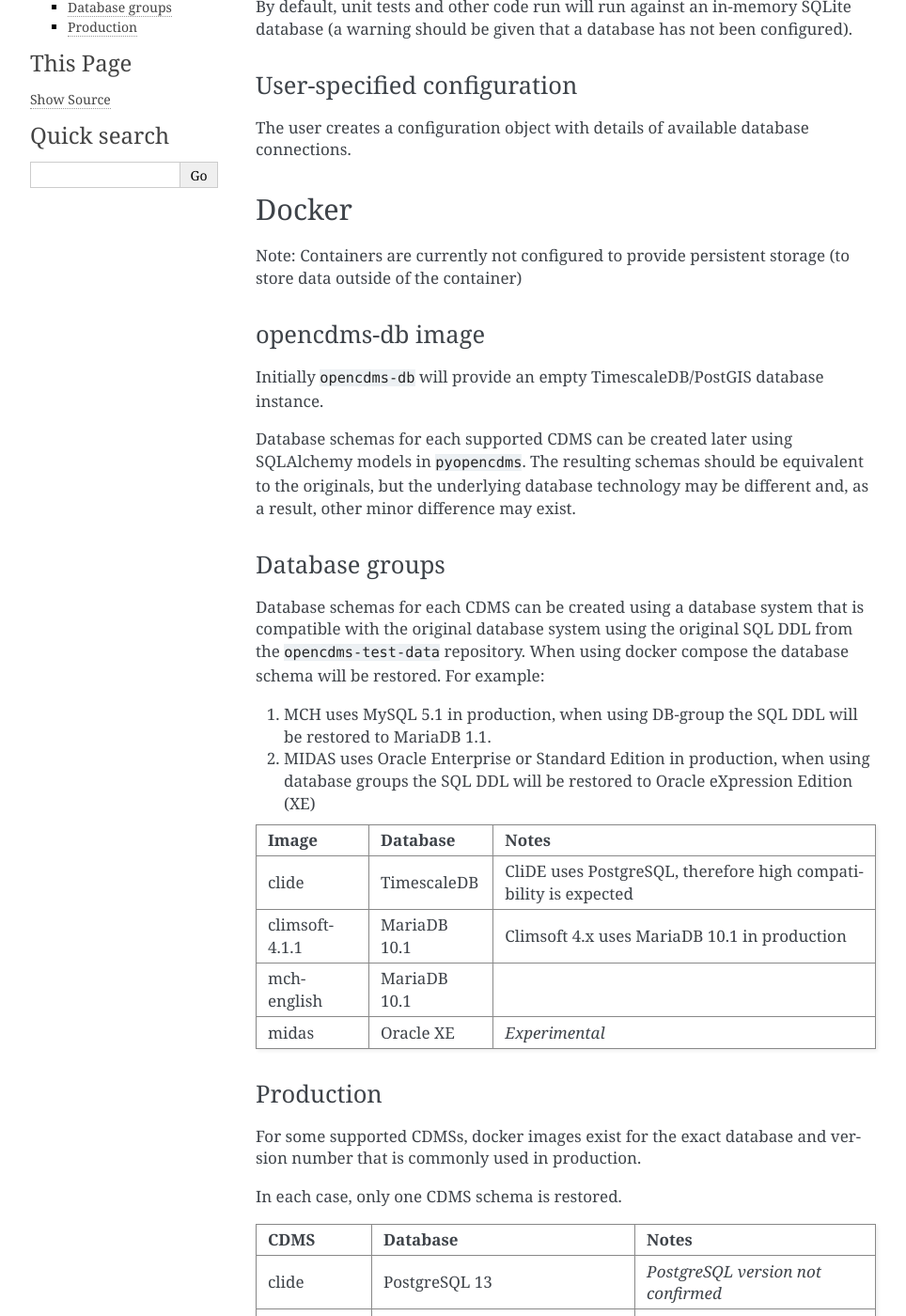
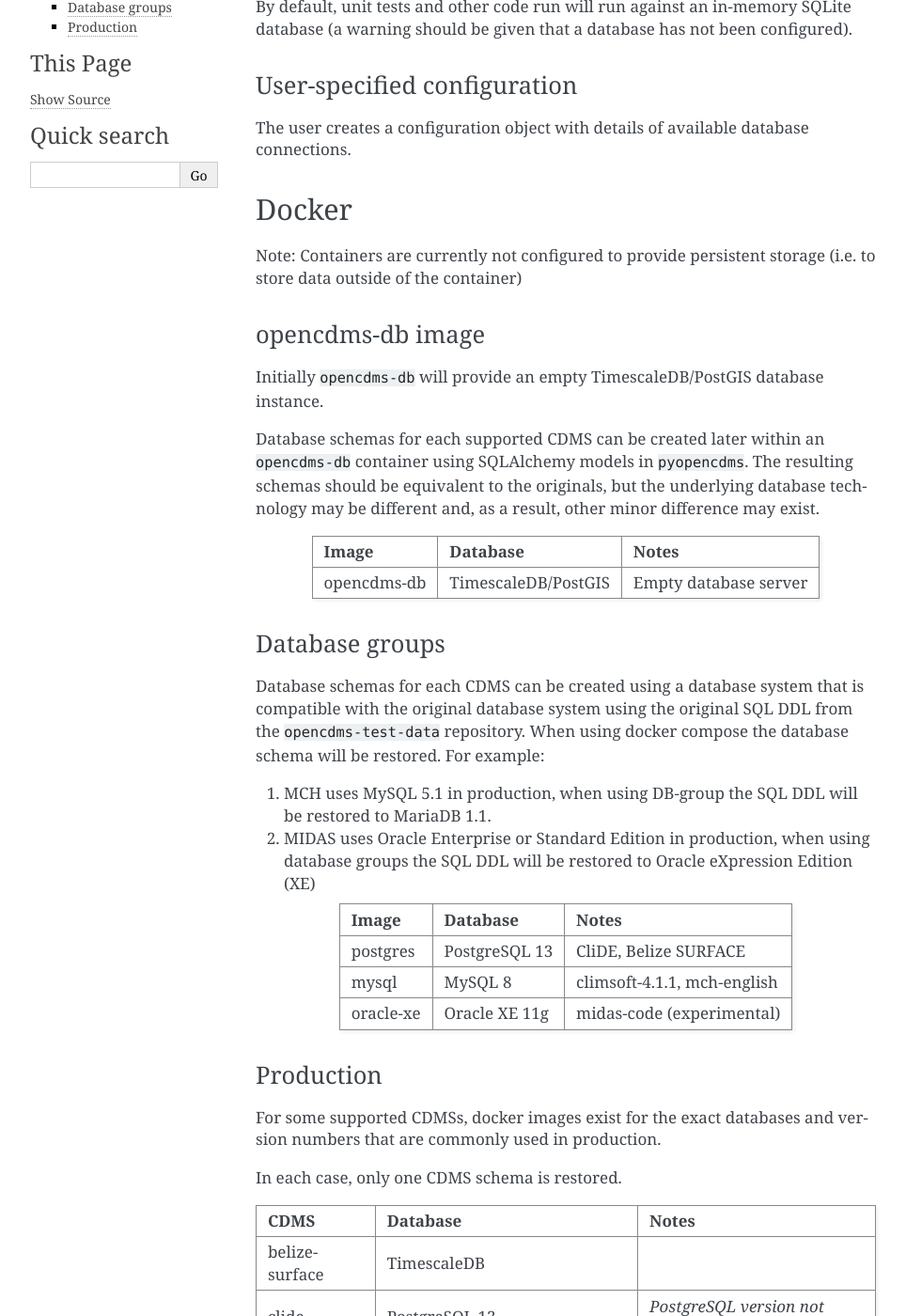
Before and after one commit to opencdms/opencdms, a Sphinx documentation site: the page built from docs/source/databases.rst, in a window 1280 px wide and 1400 px high, scrolled down 244 px. Shown: the whole window at 94% size, without its empty margins (148-1112 px from the left). Built offline with Sphinx 7.4.7, drawn with Linux system fonts in a browser that asks for light colours.

Commit message:
Update databases.rst

```diff
--- a/docs/source/databases.rst
+++ b/docs/source/databases.rst
@@ -19,46 +19,57 @@
 Docker
 ------
 
-Note: Containers are currently not configured to provide persistent storage (to store data outside of the container)
+Note: Containers are currently not configured to provide persistent storage (i.e. to store data outside of the container)
 
 opencdms-db image
 ~~~~~~~~~~~~~~~~~
 
 Initially ``opencdms-db`` will provide an empty TimescaleDB/PostGIS database instance.
 
-Database schemas for each supported CDMS can be created later using SQLAlchemy models in ``pyopencdms``. The resulting schemas should be equivalent to the originals, but the underlying database technology may be different and, as a result, other minor difference may exist.
+Database schemas for each supported CDMS can be created later within an ``opencdms-db`` container using SQLAlchemy models
+in ``pyopencdms``. The resulting schemas should be equivalent to the originals, but the underlying database technology may
+be different and, as a result, other minor difference may exist.
+
++------------------+------------------------+------------------------------+
+| Image            | Database               | Notes                        |
++==================+========================+==============================+
+| opencdms-db      | TimescaleDB/PostGIS    | Empty database server        |
++------------------+------------------------+------------------------------+
+
 
 Database groups
 ~~~~~~~~~~~~~~~
 
-Database schemas for each CDMS can be created using a database system that is compatible with the original database system using the original SQL DDL from the ``opencdms-test-data`` repository. When using docker compose the database schema will be restored. For example:
+Database schemas for each CDMS can be created using a database system that is compatible with the original database system
+using the original SQL DDL from the ``opencdms-test-data`` repository. When using docker compose the database schema will
+be restored. For example:
 
 #. MCH uses MySQL 5.1 in production, when using DB-group the SQL DDL will be restored to MariaDB 1.1.
 #. MIDAS uses Oracle Enterprise or Standard Edition in production, when using database groups the SQL DDL will be restored to Oracle eXpression Edition (XE)
 
-+------------------+-------------------+-----------------------------------------------------------------+
-| Image            | Database          | Notes                                                           |
-+==================+===================+=================================================================+
-| clide            | TimescaleDB       | CliDE uses PostgreSQL, therefore high compatibility is expected |
-+------------------+-------------------+-----------------------------------------------------------------+
-| climsoft-4.1.1   | MariaDB 10.1      | Climsoft 4.x uses MariaDB 10.1 in production                    |
-+------------------+-------------------+-----------------------------------------------------------------+
-| mch-english      | MariaDB 10.1      |                                                                 |
-+------------------+-------------------+-----------------------------------------------------------------+
-| midas            | Oracle XE         | *Experimental*                                                  |
-+------------------+-------------------+-----------------------------------------------------------------+
++------------------+------------------------+------------------------------+
+| Image            | Database               | Notes                        |
++==================+========================+==============================+
+| postgres         | PostgreSQL 13          | CliDE, Belize SURFACE        |
++------------------+------------------------+------------------------------+
+| mysql            | MySQL 8                | climsoft-4.1.1, mch-english  |
++------------------+------------------------+------------------------------+
+| oracle-xe        | Oracle XE 11g          | midas-code (experimental)    |
++------------------+------------------------+------------------------------+
 
 
 Production
 ~~~~~~~~~~
 
-For some supported CDMSs, docker images exist for the exact database and version number that is commonly used in production.
+For some supported CDMSs, docker images exist for the exact databases and version numbers that are commonly used in production.
 
 In each case, only one CDMS schema is restored.
 
 +------------------+---------------------------------------+------------------------------------+
 | CDMS             | Database                              | Notes                              |
 +==================+=======================================+====================================+
+| belize-surface   | TimescaleDB                           |                                    |
++------------------+---------------------------------------+------------------------------------+
 | clide            | PostgreSQL 13                         | *PostgreSQL version not confirmed* |
 +------------------+---------------------------------------+------------------------------------+
 | climsoft-4.1.1   | MariaDB 10.1                          |                                    |
```
